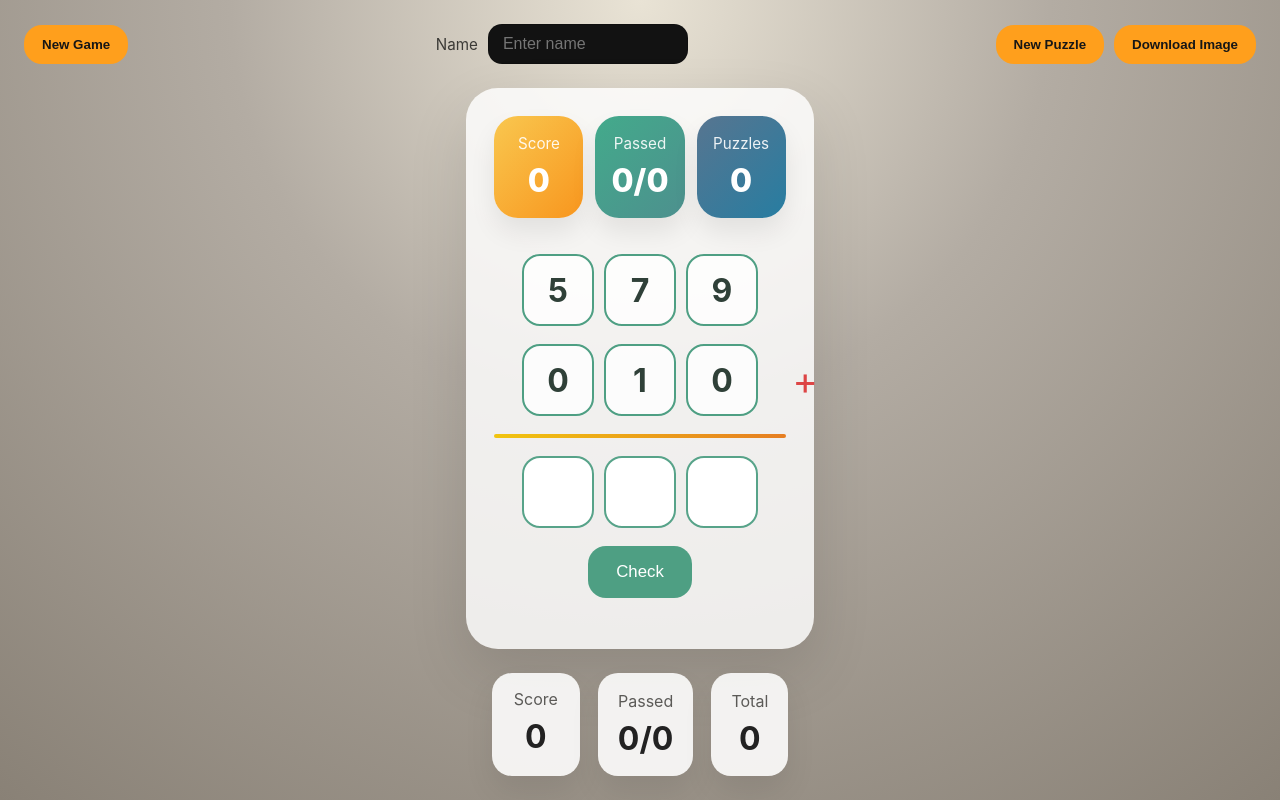
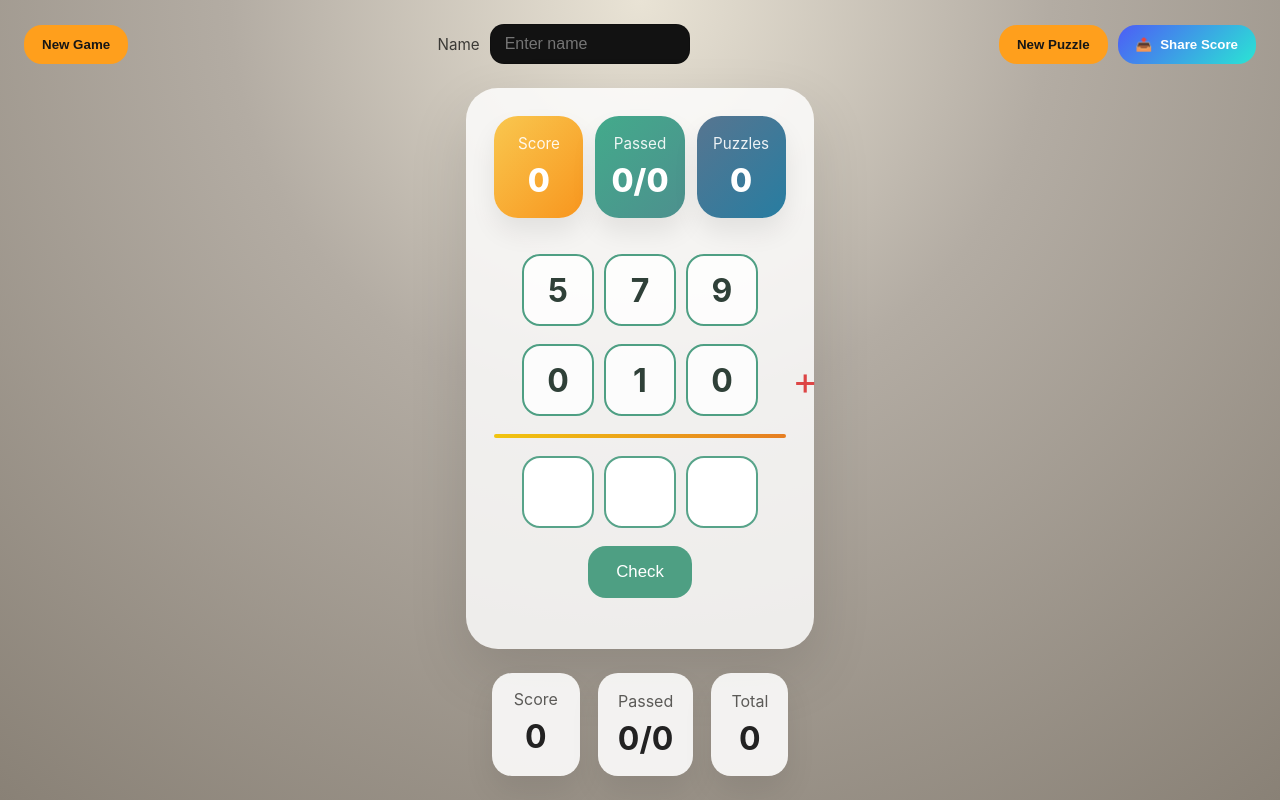
Before and after one commit to jxn-01/SumSprint, a React (Vite) app: page / in a window 1280 px wide. Built offline with nearby package versions, Linux system fonts and the light colour scheme.

Commit message:
Update share score button and right-to-left answer focus

```diff
--- a/src/App.tsx
+++ b/src/App.tsx
@@ -48,6 +48,7 @@ function App() {
   const [results, setResults] = useState<Array<{ puzzle: string; passed: boolean }>>([]);
   const [answerDigits, setAnswerDigits] = useState(['', '', '']);
   const exportRef = useRef<HTMLDivElement | null>(null);
+  const answerRefs = useRef<Array<HTMLInputElement | null>>([]);
   const puzzle = useMemo(createPuzzle, [puzzleId]);
   const resultDigits = useMemo(() => puzzle.resultDigits.map((d) => d.toString()), [puzzle]);
 
@@ -76,6 +77,9 @@ function App() {
   const handleAnswerChange = (index: number, value: string) => {
     if (!/^[0-9]?$/.test(value)) return;
     setAnswerDigits((current) => current.map((item, idx) => (idx === index ? value : item)));
+    if (value.length === 1 && index > 0) {
+      window.setTimeout(() => answerRefs.current[index - 1]?.focus(), 0);
+    }
   };
 
   const handleSubmit = () => {
@@ -153,8 +157,9 @@ function App() {
         </div>
         <div className="top-actions">
           <button className="small-button" onClick={setNewPuzzle}>New Puzzle</button>
-          <button className="small-button" onClick={exportImage} title="Download results image">
-            Download Image
+          <button className="small-button share-button" onClick={exportImage} title="Share score">
+            <span className="share-icon">📤</span>
+            Share Score
           </button>
         </div>
       </header>
@@ -195,6 +200,7 @@ function App() {
             {answerDigits.map((digit, index) => (
               <input
                 key={`answer-${index}`}
+                ref={(el) => (answerRefs.current[index] = el)}
                 className="digit-input"
                 value={digit}
                 onChange={(event) => handleAnswerChange(index, event.target.value)}
--- a/src/style.css
+++ b/src/style.css
@@ -51,6 +51,15 @@ body {
   color: #161616;
   padding: 12px 18px;
   font-weight: 700;
+}
+
+.small-button.share-button {
+  background: linear-gradient(135deg, #4d5df6, #2ae5d4);
+  color: #ffffff;
+}
+
+.small-button.share-button .share-icon {
+  margin-right: 8px;
 }
 
 .new-game-button:hover,
```
